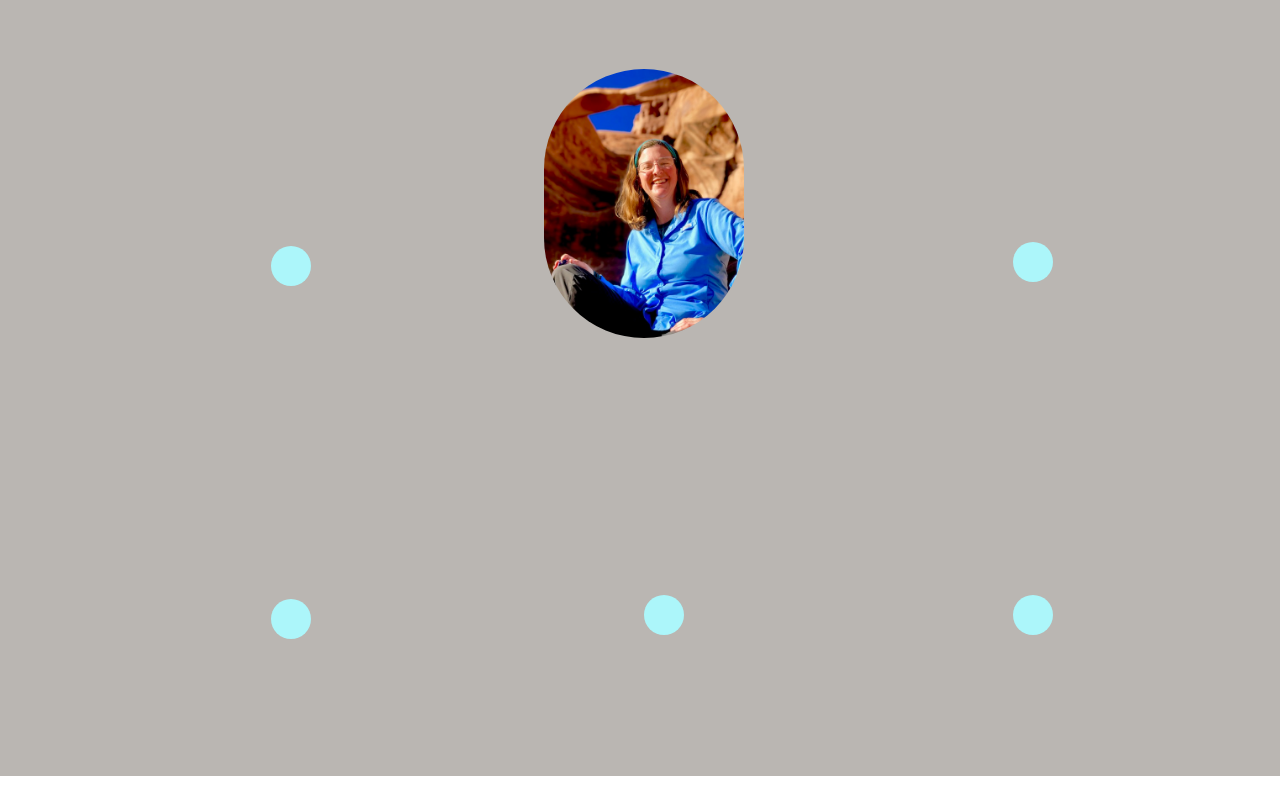
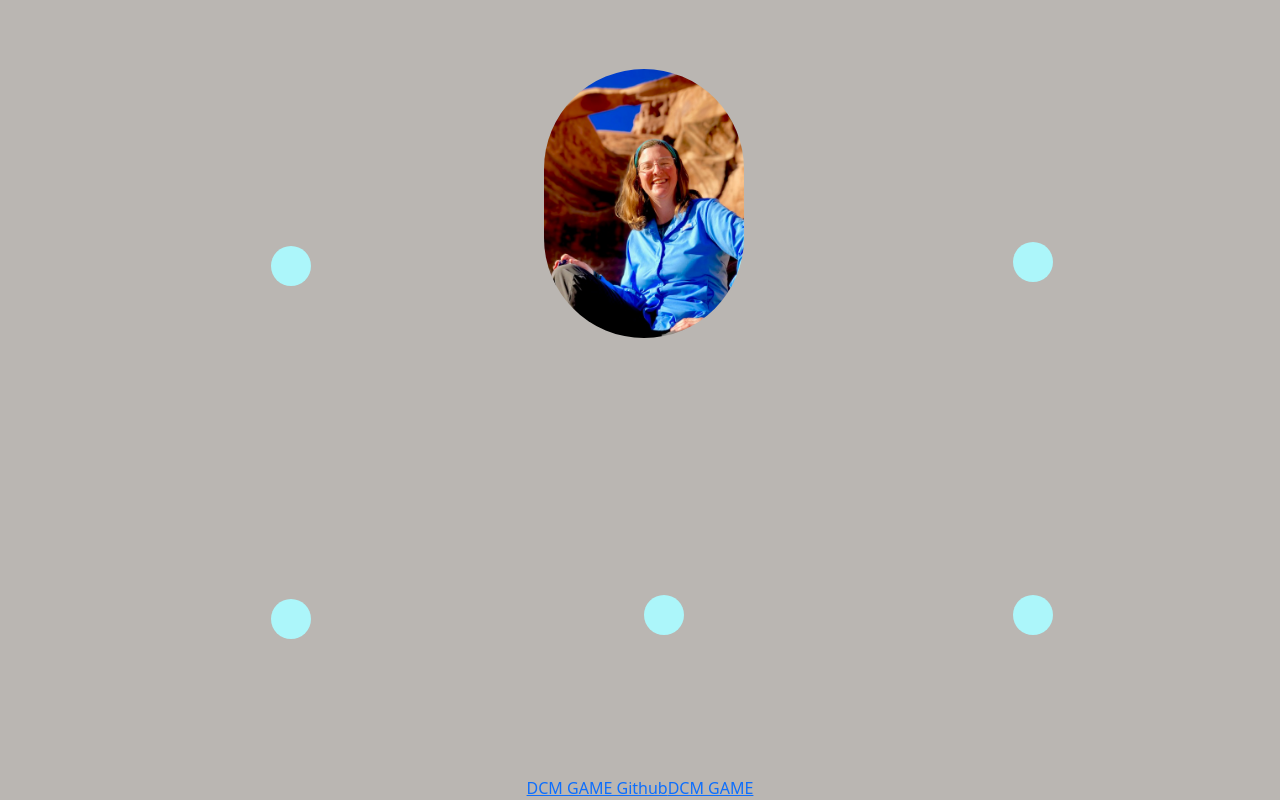
Before and after one commit to Sheilabob/SheilaStrahanPortfolio, a React (Create React App) app: page / in a window 1280 px wide. Shown: the part 432-1232 px from the top of the page. Before the commit the page ends 1208 px from the top, so only its background shows below. Built offline with nearby package versions, Linux system fonts and the light colour scheme.

Commit message:
added links to DCM project and github

```diff
--- a/src/App.js
+++ b/src/App.js
@@ -1,6 +1,7 @@
 import React from 'react';
 import './App.css';
 import HomePlayground from './Components/HomePlayground';
+import ProjectsComponent from './Components/ProjectsComponent';
 import 'bootstrap/dist/css/bootstrap.min.css';
 
 
@@ -8,6 +9,7 @@ function App() {
   return (
     <div className="App">
         <HomePlayground />
+        <ProjectsComponent />
     </div>
   );
 }
--- /dev/null
+++ b/src/Components/ProjectsComponent.js
@@ -0,0 +1,11 @@
+import React from 'react';
+
+
+export default function ProjectsComponent() {
+    return (
+        <div>
+            <a href="https://github.com/Sheilabob/DCMgame">DCM GAME Github</a>
+            <a href="https://sheilastrahan-portfolio-dcmgame.netlify.app">DCM GAME</a>
+        </div>
+    )
+}
```
